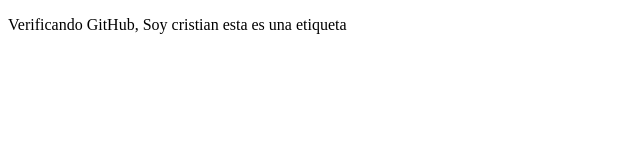
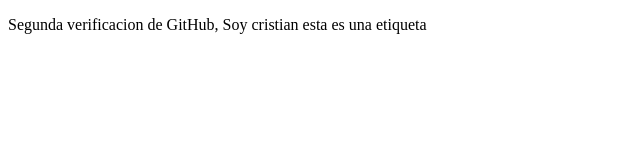
Before and after one commit to cristiamosorio/proyectoDemoCursoPrework, a plain HTML site: page index.html in a window 1280 px wide. Shown: the whole page, without its empty margins (0-640 px from the left). Drawn offline with Linux system fonts and the light colour scheme.

Commit message:
first commit

```diff
--- a/index.html
+++ b/index.html
@@ -8,7 +8,7 @@
 </head>
 <body>
     <p>
-        Verificando GitHub, Soy cristian esta es una etiqueta
+        Segunda verificacion de GitHub, Soy cristian esta es una etiqueta
     </p>
 </body>
 </html>
```
